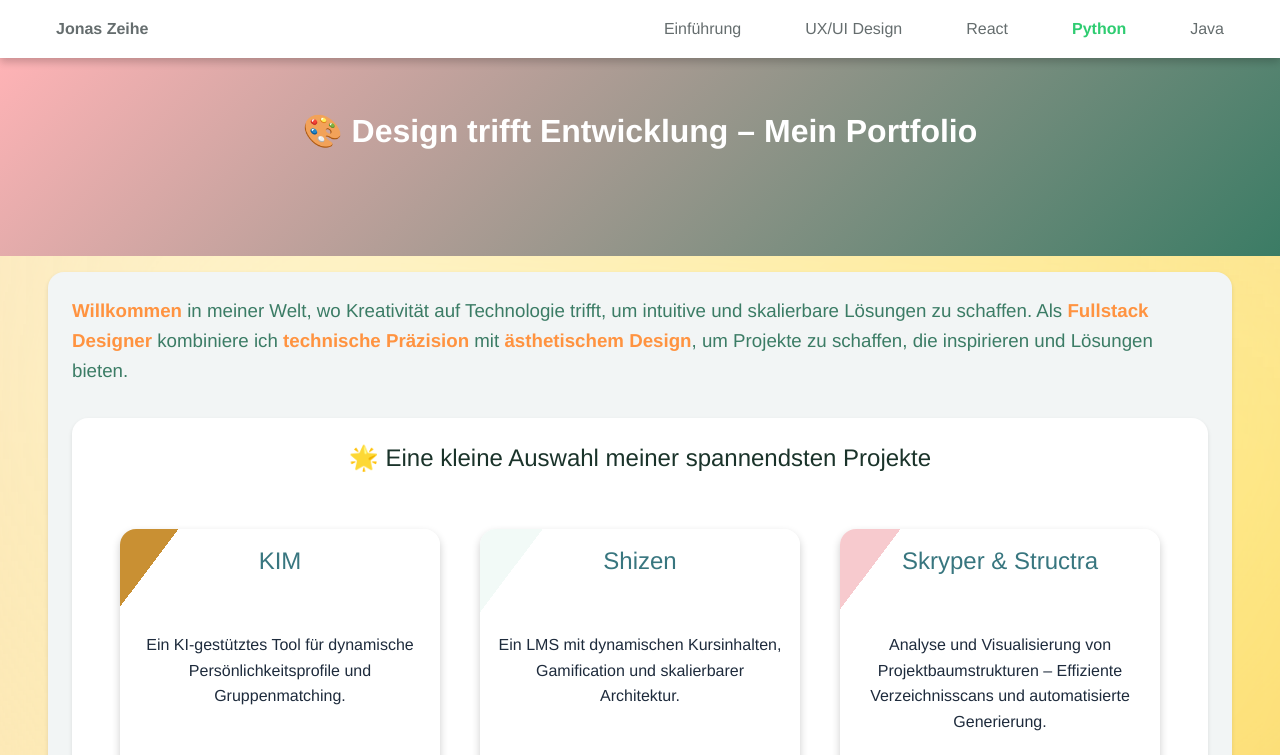
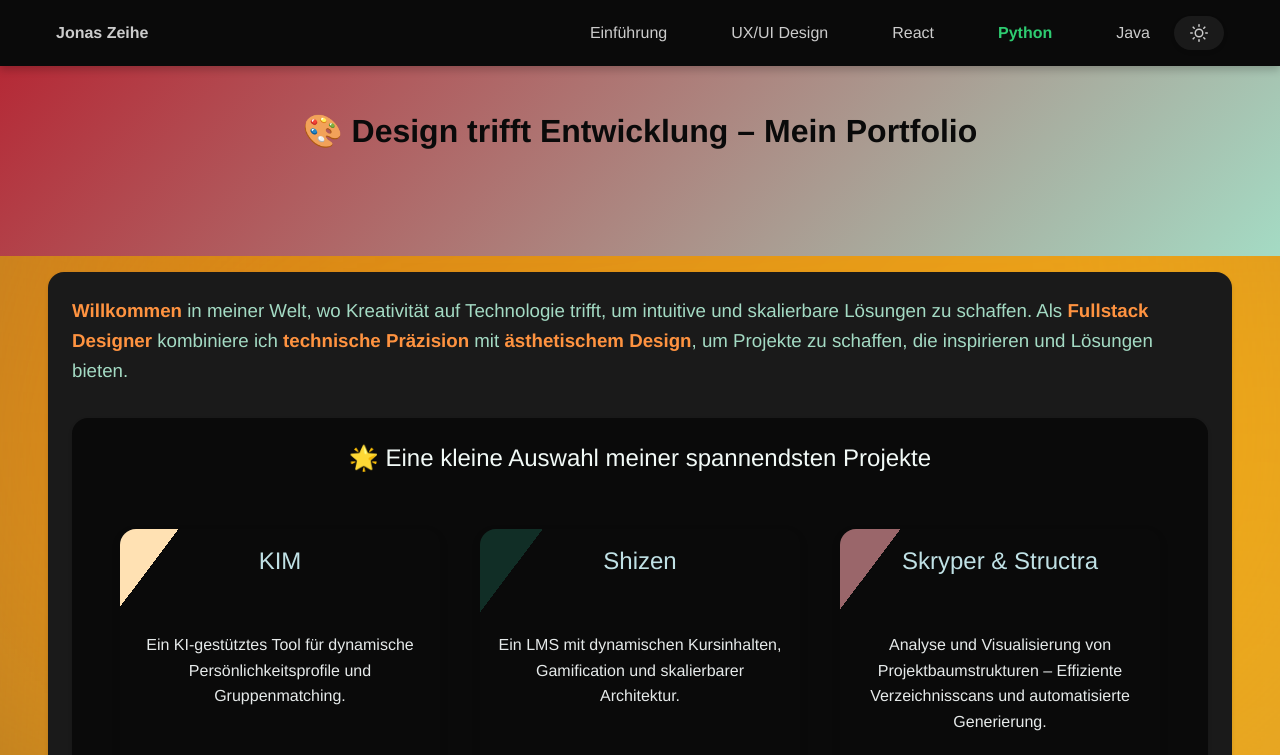
Before and after one commit to JonasZeihe/jonaszeihe.github.io, a React (Create React App) app: page / in a window 1280 px wide. Shown: the top 755 px of the page. Built offline with nearby package versions, Linux system fonts and the light colour scheme.

Commit message:
Add dark mode with button- first attempt not working

```diff
--- /dev/null
+++ b/src/components/common/ThemeToggleButton.js
@@ -0,0 +1,34 @@
+import React from 'react'
+import styled from 'styled-components'
+import { FiMoon, FiSun } from 'react-icons/fi'
+import { useThemeContext } from '../context/ThemeContext'
+
+export default function ThemeToggleButton() {
+  const { isDarkMode, toggleTheme } = useThemeContext()
+
+  return (
+    <ToggleButton onClick={toggleTheme} aria-label="Toggle theme">
+      {isDarkMode ? <FiSun size={18} /> : <FiMoon size={18} />}
+    </ToggleButton>
+  )
+}
+
+const ToggleButton = styled.button`
+  background: ${({ theme }) => theme.colors.neutral.lightest};
+  color: ${({ theme }) => theme.colors.neutral.darkest};
+  border: none;
+  border-radius: ${({ theme }) => theme.borderRadius.pill};
+  padding: ${({ theme }) => theme.spacing(1)} ${({ theme }) => theme.spacing(2)};
+  cursor: pointer;
+  font-size: 1rem;
+  display: flex;
+  align-items: center;
+  justify-content: center;
+  box-shadow: ${({ theme }) => theme.boxShadow.light};
+  transition: all 0.3s ease;
+
+  &:hover {
+    background: ${({ theme }) => theme.colors.primary.main};
+    color: ${({ theme }) => theme.colors.neutral.ultraLight};
+  }
+`
--- /dev/null
+++ b/src/components/context/ThemeContext.js
@@ -0,0 +1,29 @@
+import React, { createContext, useContext, useState, useMemo } from 'react'
+import { ThemeProvider } from 'styled-components'
+import { lightTheme, darkTheme } from '../../styles/theme'
+
+const ThemeContext = createContext()
+
+export const useThemeContext = () => useContext(ThemeContext)
+
+export function ThemeContextProvider({ children }) {
+  const [isDarkMode, setIsDarkMode] = useState(true)
+
+  const toggleTheme = () => setIsDarkMode((prev) => !prev)
+
+  const theme = useMemo(
+    () => (isDarkMode ? darkTheme : lightTheme),
+    [isDarkMode]
+  )
+
+  const contextValue = useMemo(
+    () => ({ isDarkMode, toggleTheme }),
+    [isDarkMode]
+  )
+
+  return (
+    <ThemeContext.Provider value={contextValue}>
+      <ThemeProvider theme={theme}>{children}</ThemeProvider>
+    </ThemeContext.Provider>
+  )
+}
--- a/src/components/layout/Header.js
+++ b/src/components/layout/Header.js
@@ -2,6 +2,7 @@ import React, { useReducer, useEffect, useRef, useState } from 'react'
 import styled from 'styled-components'
 import { FiChevronDown, FiChevronUp, FiX, FiMenu } from 'react-icons/fi'
 import SmoothScroller from '../utilities/SmoothScroller'
+import ThemeToggleButton from '../common/ThemeToggleButton'
 
 export default function Header({ navSections = [] }) {
   const headerRef = useRef()
@@ -129,9 +130,16 @@ export default function Header({ navSections = [] }) {
   return (
     <HeaderContainer ref={headerRef}>
       <HeaderContent>
+        <LeftSide>
           <Logo onClick={scrollToTop}>Jonas Zeihe</Logo>
-        <DesktopOnly>{renderDesktopNav()}</DesktopOnly>
+        </LeftSide>
+        <RightSide>
+          <DesktopOnly>
+            {renderDesktopNav()}
+            <ThemeToggleButton />
+          </DesktopOnly>
           <MobileOnly>
+            <ThemeToggleButton />
             <MobileMenuButton
               onClick={() => dispatch({ type: 'TOGGLE_MENU' })}
               aria-label={state.menuOpen ? 'Close menu' : 'Open menu'}
@@ -139,6 +147,7 @@ export default function Header({ navSections = [] }) {
               {state.menuOpen ? <FiX size={24} /> : <FiMenu size={24} />}
             </MobileMenuButton>
           </MobileOnly>
+        </RightSide>
       </HeaderContent>
       {state.menuOpen && <MobileOnly>{renderMobileNav()}</MobileOnly>}
     </HeaderContainer>
@@ -164,6 +173,17 @@ const HeaderContent = styled.div`
   padding: ${({ theme }) => theme.spacing(2)};
 `
 
+const LeftSide = styled.div`
+  display: flex;
+  align-items: center;
+`
+
+const RightSide = styled.div`
+  display: flex;
+  align-items: center;
+  gap: ${({ theme }) => theme.spacing(3)};
+`
+
 const Logo = styled.div`
   font-size: ${({ theme }) => theme.typography.fontSize.h4};
   font-weight: ${({ theme }) => theme.typography.fontWeight.bold};
@@ -175,6 +195,9 @@ const Logo = styled.div`
 `
 
 const DesktopOnly = styled.div`
+  display: flex;
+  align-items: center;
+  gap: ${({ theme }) => theme.spacing(3)};
   @media (max-width: ${({ theme }) => theme.breakpoints.md}) {
     display: none;
   }
--- a/src/index.js
+++ b/src/index.js
@@ -6,14 +6,16 @@ import GlobalStyles from './styles/GlobalStyles'
 import theme from './styles/theme'
 import App from './App'
 import MeshGradientBackground from './components/layout/MeshGradientBackground'
+import { ThemeContextProvider } from './components/context/ThemeContext'
 
 const root = ReactDOM.createRoot(document.getElementById('root'))
 
 root.render(
   <React.StrictMode>
+    <ThemeContextProvider>
+      {' '}
       <ThemeProvider theme={theme}>
         <GlobalStyles />
-      {/* MeshGradientBackground mit zwei spezifischen Gradienten */}
         <MeshGradientBackground
           gradient1="highlightSoft"
           gradient2="highlightSoft"
@@ -22,5 +24,6 @@ root.render(
           <App />
         </Router>
       </ThemeProvider>
+    </ThemeContextProvider>
   </React.StrictMode>
 )
--- a/src/styles/theme.js
+++ b/src/styles/theme.js
@@ -6,7 +6,63 @@ const scaleFont = (level) => `${(baseFontSize * goldenRatio ** level) / 16}rem`
 const responsiveFontSize = (minSize, maxSize) =>
   `clamp(${minSize}, calc(${minSize} + (${maxSize} - ${minSize}) * ((100vw - 320px) / (1200 - 320))), ${maxSize})`
 
-const colors = {
+const baseTheme = {
+  typography: {
+    fontFamily: {
+      primary: "'Futura', sans-serif",
+      secondary: "'Helvetica Neue', sans-serif",
+      button: "'Futura', sans-serif",
+    },
+    fontSize: {
+      h1: responsiveFontSize(scaleFont(3), scaleFont(4)),
+      h2: responsiveFontSize(scaleFont(2), scaleFont(3)),
+      h3: responsiveFontSize(scaleFont(1), scaleFont(2)),
+      h4: responsiveFontSize(scaleFont(1), scaleFont(1.5)),
+      body: responsiveFontSize(scaleFont(0), scaleFont(1)),
+      small: responsiveFontSize(scaleFont(-1), scaleFont(0)),
+    },
+    fontWeight: {
+      light: 300,
+      regular: 400,
+      medium: 500,
+      bold: 700,
+    },
+    lineHeight: {
+      tight: 1.3,
+      normal: 1.6,
+      relaxed: 1.8,
+    },
+  },
+  spacing: (factor) => `${8 * factor}px`,
+  spacingValues: {
+    small: '8px',
+    medium: '16px',
+    large: '24px',
+    extraLarge: '32px',
+  },
+  borderRadius: {
+    none: '0',
+    small: '0.25rem',
+    medium: '0.5rem',
+    large: '1rem',
+    pill: '9999px',
+  },
+  boxShadow: {
+    light: '0px 2px 4px rgba(0, 0, 0, 0.1)',
+    medium: '0px 4px 8px rgba(0, 0, 0, 0.2)',
+    heavy: '0px 8px 16px rgba(0, 0, 0, 0.3)',
+    glow: '0 0 10px rgba(46, 204, 113, 0.5)',
+  },
+  breakpoints: {
+    xs: '320px',
+    sm: '576px',
+    md: '768px',
+    lg: '992px',
+    xl: '1200px',
+  },
+}
+
+const lightColors = {
   primary: {
     ultraLight: '#FAFFFD',
     lightest: '#F2FAF7',
@@ -73,63 +129,91 @@ const colors = {
   },
 }
 
-const theme = {
-  colors,
-  typography: {
-    fontFamily: {
-      primary: "'Futura', sans-serif",
-      secondary: "'Helvetica Neue', sans-serif",
-      button: "'Futura', sans-serif",
-    },
-    fontSize: {
-      h1: responsiveFontSize(scaleFont(3), scaleFont(4)),
-      h2: responsiveFontSize(scaleFont(2), scaleFont(3)),
-      h3: responsiveFontSize(scaleFont(1), scaleFont(2)),
-      h4: responsiveFontSize(scaleFont(1), scaleFont(1.5)),
-      body: responsiveFontSize(scaleFont(0), scaleFont(1)),
-      small: responsiveFontSize(scaleFont(-1), scaleFont(0)),
-    },
-    fontWeight: {
-      light: 300,
-      regular: 400,
-      medium: 500,
-      bold: 700,
-    },
-    lineHeight: {
-      tight: 1.3,
-      normal: 1.6,
-      relaxed: 1.8,
-    },
+const darkColors = {
+  primary: {
+    ultraLight: '#0B1C17',
+    lightest: '#112E26',
+    light: '#3B7C65',
+    main: '#2ECC71',
+    dark: '#A4DBC4',
+    darkest: '#F2FAF7',
+    deep: '#FAFFFD',
   },
-  spacing: (factor) => `${8 * factor}px`,
-  spacingValues: {
-    small: '8px',
-    medium: '16px',
-    large: '24px',
-    extraLarge: '32px',
+  secondary: {
+    ultraLight: '#0E1A1C',
+    lightest: '#193130',
+    light: '#38767F',
+    main: '#63B4BF',
+    dark: '#C0E1E5',
+    darkest: '#F3F9FA',
+    deep: '#F9FEFE',
   },
-  borderRadius: {
-    none: '0',
-    small: '0.25rem',
-    medium: '0.5rem',
-    large: '1rem',
-    pill: '9999px',
+  accent: {
+    ultraLight: '#251409',
+    lightest: '#3F240F',
+    light: '#B52835',
+    main: '#FF9340',
+    dark: '#FFB3B6',
+    darkest: '#FFE3E6',
+    deep: '#FFF8F3',
   },
-  boxShadow: {
-    light: '0px 2px 4px rgba(0, 0, 0, 0.1)',
-    medium: '0px 4px 8px rgba(0, 0, 0, 0.2)',
-    heavy: '0px 8px 16px rgba(0, 0, 0, 0.3)',
-    glow: '0 0 10px rgba(46, 204, 113, 0.5)',
+  highlight: {
+    ultraLight: '#5C4015',
+    lightest: '#996B26',
+    light: '#C99033',
+    main: '#F5B041',
+    dark: '#FFE1B3',
+    darkest: '#FFF5E6',
+    deep: '#FFFDF8',
   },
-  breakpoints: {
-    xs: '320px',
-    sm: '576px',
-    md: '768px',
-    lg: '992px',
-    xl: '1200px',
+  secondaryHighlight: {
+    ultraLight: '#3F2A2C',
+    lightest: '#6F4A4D',
+    light: '#9A666A',
+    main: '#C88389',
+    dark: '#F7CACE',
+    darkest: '#FDEEEF',
+    deep: '#FEF9F9',
+  },
+  neutral: {
+    ultraLight: '#0A0A0A',
+    lightest: '#1A1A1A',
+    light: '#2A2A2A',
+    main: '#4A4A4A',
+    dark: '#8A8A8A',
+    darkest: '#CCCCCC',
+    black: '#FFFFFF',
+    deep: '#EDEDED',
+  },
+  depth: {
+    ultraLight: '#111111',
+    lightest: '#1C1C1C',
+    light: '#2A2A2A',
+    main: '#2C3E50',
+    dark: '#E6EAEA',
+    darkest: '#F9FAFA',
+    deep: '#FFFFFF',
   },
 }
 
-theme.gradients = gradients(theme)
+export const lightTheme = {
+  ...baseTheme,
+  colors: lightColors,
+  gradients: {
+    ...gradients({ colors: lightColors }),
+    pageBackground: 'linear-gradient(180deg, #FFFFFF, #F2F5F5)',
+  },
+}
+
+export const darkTheme = {
+  ...baseTheme,
+  colors: darkColors,
+  gradients: {
+    ...gradients({ colors: darkColors }),
+    pageBackground: 'linear-gradient(180deg, #0B1118, #1A1A1A)',
+  },
+}
+
+const theme = darkTheme
 
 export default theme
```
Lines whose indentation alone changed are shown as unchanged.
